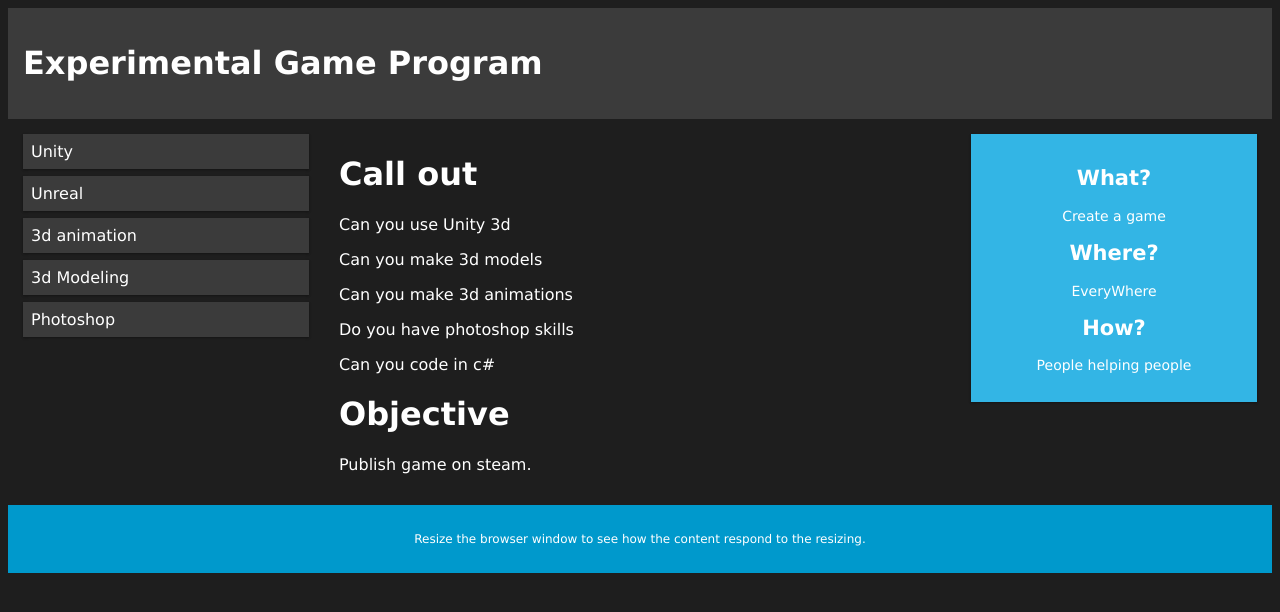
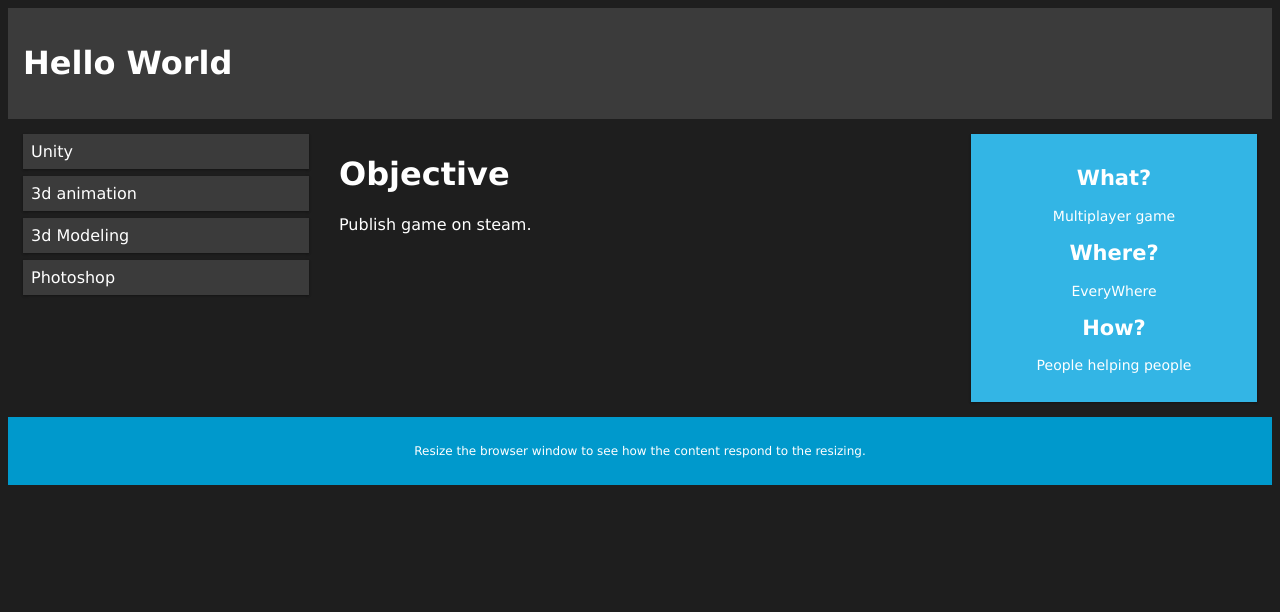
Before and after one commit to RoyalImperium/HelloWorld, a plain HTML site: page index.html in a window 1280 px wide. Drawn offline with Linux system fonts and the light colour scheme.

Commit message:
Update index.html

```diff
--- a/index.html
+++ b/index.html
@@ -109,14 +109,13 @@
 <body>
 
 <div class="header">
-  <h1>Experimental Game Program</h1>
+  <h1>Hello World</h1>
 </div>
 
 <div class="row">
   <div class="col-3 col-s-3 menu">
     <ul>
       <li>Unity</li>
-      <li>Unreal</li>
       <li>3d animation</li>
       <li>3d Modeling</li>
       <li>Photoshop</li>
@@ -124,12 +123,6 @@
   </div>
 
   <div class="col-6 col-s-9">
-<h1>Call out</h1>
-    <p>Can you use Unity 3d</p>
-    <p>Can you make 3d models</p>
-    <p>Can you make 3d animations</p>
-    <p>Do you have photoshop skills</p>
-    <p>Can you code in c#</p>
     <h1>Objective</h1>
     <p>Publish game on steam.</p>
 
@@ -138,7 +131,7 @@
   <div class="col-3 col-s-12">
     <div class="aside">
       <h2>What?</h2>
-      <p>Create a game</p>
+      <p>Multiplayer game</p>
       <h2>Where?</h2>
       <p>EveryWhere</p>
       <h2>How?</h2>
```
